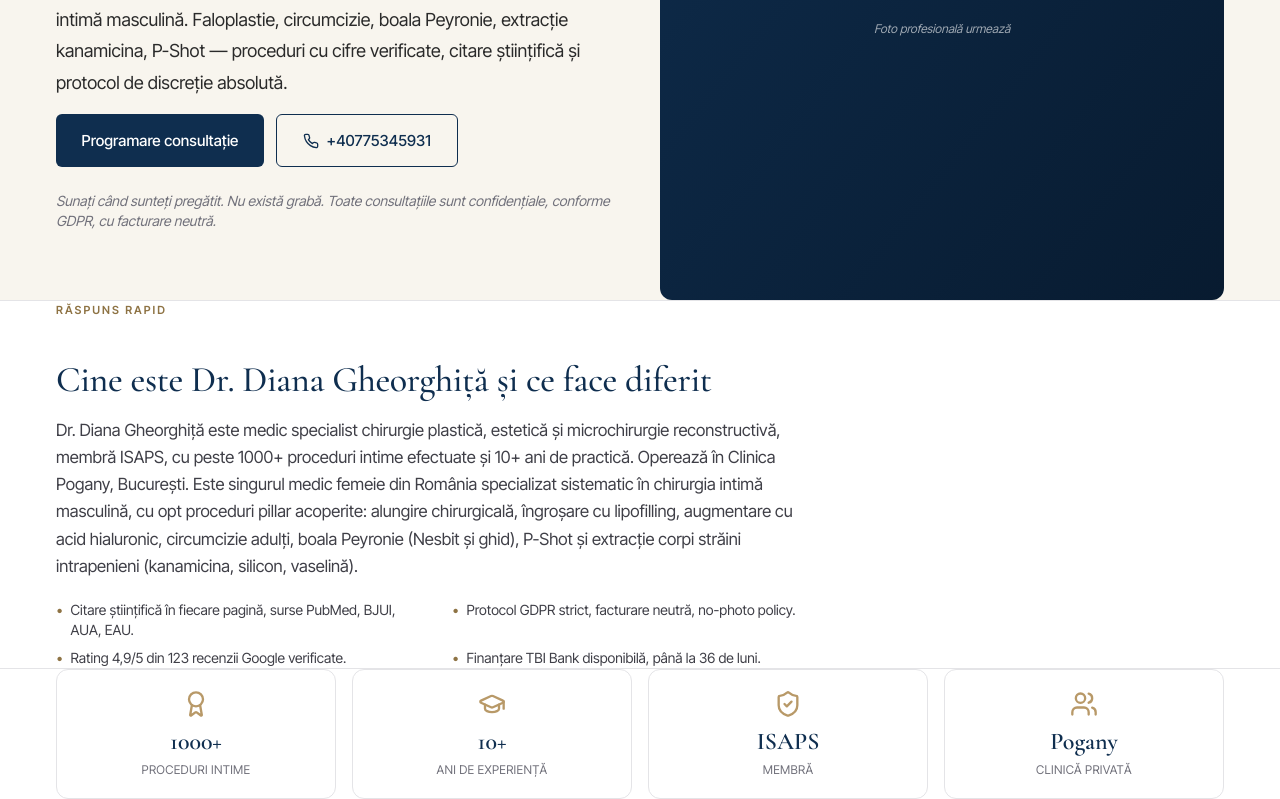
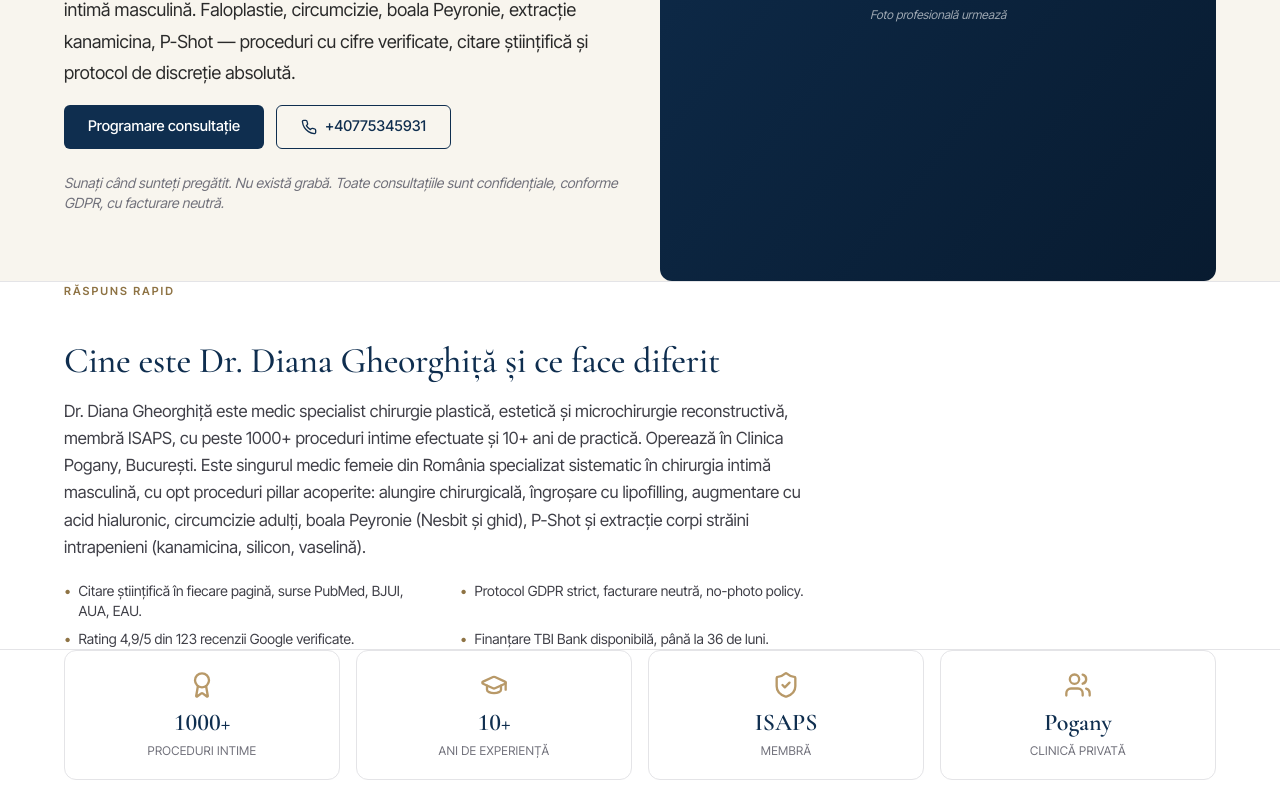
Before and after one commit to mihnea-eugen/chirurgia-intima, a Next.js app: page / in a window 1280 px wide. Shown: the part 477-1276 px from the top of the page. Built offline with nearby package versions, Linux system fonts and the light colour scheme; no server answers.

Commit message:
style: layout polish - lining nums for stats, no underline on nav, footer-list class

```diff
--- a/app/globals.css
+++ b/app/globals.css
@@ -1,7 +1,6 @@
 @import "tailwindcss";
 
 @theme {
-  /* Premium navy + champagne palette */
   --color-brand-navy: #0F2E4F;
   --color-brand-navy-dark: #081B30;
   --color-brand-navy-soft: #1E3A5F;
@@ -36,6 +35,7 @@ body {
   color: var(--foreground);
   font-family: var(--font-sans);
   font-feature-settings: "ss01", "cv01", "cv11";
+  font-variant-numeric: lining-nums proportional-nums;
   font-optical-sizing: auto;
   line-height: 1.65;
   text-rendering: optimizeLegibility;
@@ -49,6 +49,7 @@ h1, h2, h3, h4 {
   line-height: 1.15;
   color: var(--color-brand-navy);
   font-weight: 500;
+  font-variant-numeric: lining-nums proportional-nums;
 }
 
 h1 { font-size: clamp(2.25rem, 4.5vw, 3.4rem); font-weight: 500; letter-spacing: -0.015em; }
@@ -57,8 +58,19 @@ h3 { font-size: clamp(1.25rem, 2vw, 1.55rem); font-weight: 500; margin-top: 1.75
 h4 { font-size: 1.125rem; font-weight: 500; }
 
 p { margin-bottom: 1rem; }
-a { color: var(--color-brand-navy); text-decoration: underline; text-underline-offset: 3px; text-decoration-thickness: 1px; }
-a:hover { color: var(--color-brand-gold); }
+
+/* Default body link styling — only for prose content, NOT for nav/header/footer */
+.prose-custom a, p a {
+  color: var(--color-brand-navy);
+  text-decoration: underline;
+  text-underline-offset: 3px;
+  text-decoration-thickness: 1px;
+}
+.prose-custom a:hover, p a:hover { color: var(--color-brand-gold); }
+
+/* Strip underline from any link not in prose */
+header a, header button, footer a, nav a { text-decoration: none; }
+header a:hover, footer a:hover, nav a:hover { text-decoration: none; }
 
 .lead {
   font-size: 1.125rem;
@@ -80,14 +92,21 @@ a:hover { color: var(--color-brand-gold); }
 .prose-custom li { margin-bottom: 0.4rem; }
 .prose-custom strong { color: var(--color-brand-navy); font-weight: 600; }
 
-.container-narrow { max-width: 800px; margin: 0 auto; padding: 0 1rem; }
-.container-wide { max-width: 1200px; margin: 0 auto; padding: 0 1rem; }
+/* Display numerals — force lining (not old-style) + tabular for stat boxes */
+.font-display, .stat-value, h1, h2, h3 {
+  font-variant-numeric: lining-nums tabular-nums;
+  font-feature-settings: "lnum", "tnum";
+}
+
+.container-narrow { max-width: 800px; margin: 0 auto; padding: 0 1.25rem; }
+.container-wide { max-width: 1200px; margin: 0 auto; padding: 0 1.5rem; }
 
 .btn {
   display: inline-flex; align-items: center; justify-content: center;
-  padding: 0.8rem 1.6rem; border-radius: 0.375rem; font-weight: 500;
+  padding: 0.75rem 1.5rem; border-radius: 0.375rem; font-weight: 500;
   text-decoration: none; transition: all 0.2s ease; gap: 0.5rem;
-  font-size: 0.95rem; letter-spacing: 0.005em;
+  font-size: 0.92rem; letter-spacing: 0.005em; line-height: 1.2;
+  white-space: nowrap;
 }
 .btn-primary { background: var(--color-brand-navy); color: white; }
 .btn-primary:hover { background: var(--color-brand-navy-dark); color: white; }
@@ -99,7 +118,7 @@ a:hover { color: var(--color-brand-gold); }
 .btn-ghost:hover { background: var(--color-brand-cream); color: var(--color-brand-navy); }
 
 .nav-dropdown {
-  position: absolute; left: 0; top: 100%;
+  position: absolute; left: 0; top: calc(100% + 4px);
   background: white; border: 1px solid #E5E0D5;
   border-radius: 0.5rem;
   box-shadow: 0 24px 48px -16px rgba(15, 46, 79, 0.18), 0 4px 12px -4px rgba(15, 46, 79, 0.08);
@@ -108,15 +127,21 @@ a:hover { color: var(--color-brand-gold); }
   opacity: 0; pointer-events: none;
   transform: translateY(6px);
   transition: opacity 0.18s ease, transform 0.18s ease;
+  z-index: 60;
 }
 .nav-dropdown.open { opacity: 1; pointer-events: auto; transform: translateY(0); }
-.nav-dropdown-item { display: block; padding: 0.5rem 0.6rem; border-radius: 0.375rem; text-decoration: none; transition: background 0.15s; }
+.nav-dropdown-item { display: block; padding: 0.5rem 0.6rem; border-radius: 0.375rem; text-decoration: none !important; transition: background 0.15s; }
 .nav-dropdown-item:hover { background: var(--color-brand-cream); }
 .nav-dropdown-item-title { font-weight: 500; color: var(--color-brand-navy); font-size: 0.9rem; line-height: 1.3; }
-.nav-dropdown-item-meta { font-size: 0.75rem; color: var(--color-brand-gray); margin-top: 0.15rem; line-height: 1.3; }
+.nav-dropdown-item-meta { font-size: 0.74rem; color: var(--color-brand-gray); margin-top: 0.15rem; line-height: 1.3; letter-spacing: 0.01em; }
 
 .divider-gold { background: linear-gradient(90deg, transparent, var(--color-brand-gold) 50%, transparent); height: 1px; border: 0; }
 
+.footer-list { display: flex; flex-direction: column; gap: 0.55rem; list-style: none; padding: 0; margin: 0; }
+.footer-list li { margin: 0; }
+.footer-list a { color: rgba(255,255,255,0.82); font-size: 0.875rem; transition: color 0.15s; }
+.footer-list a:hover { color: var(--color-brand-gold); }
+
 @media print {
-  header, footer, .no-print { display: none !important; }
+  header, footer, .no-print { display : none !important; }
 }
```
